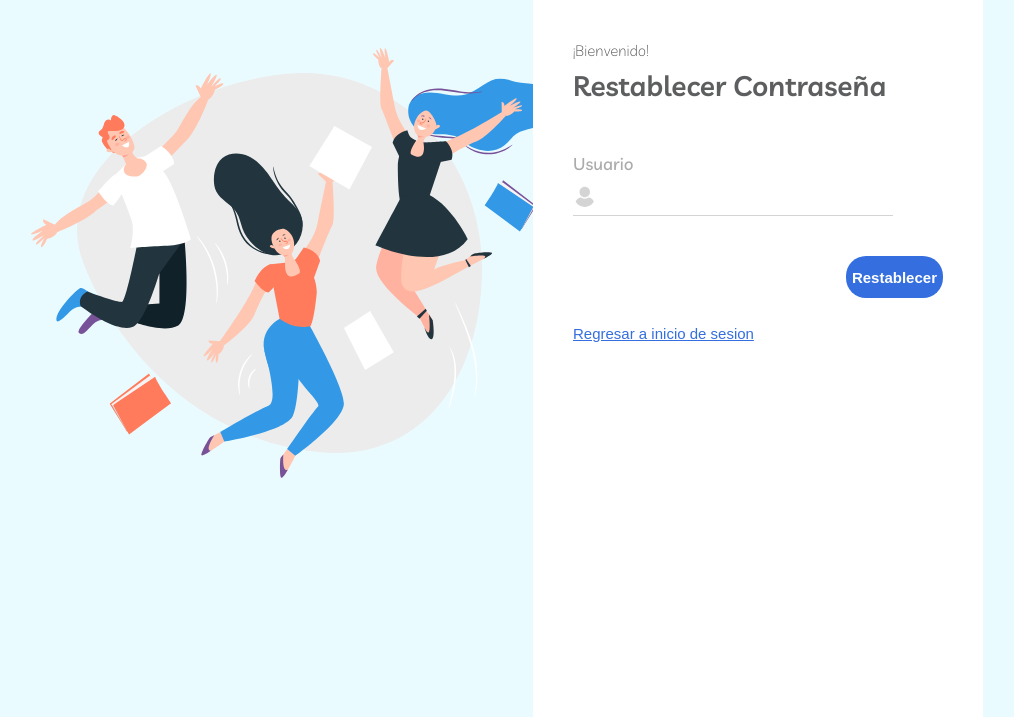
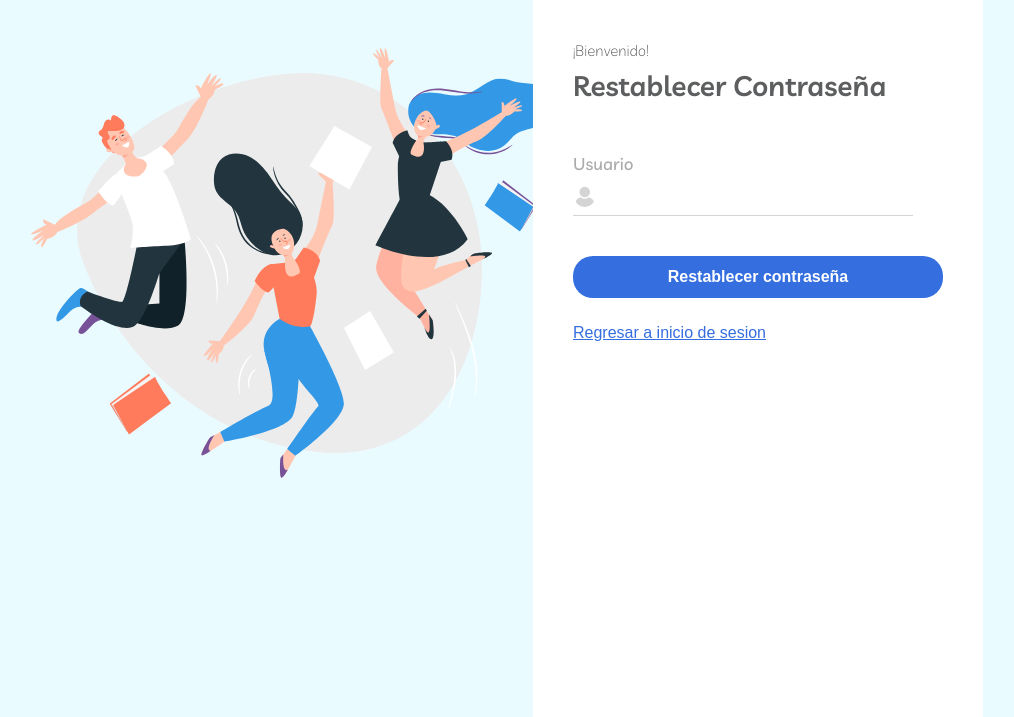
Before and after one commit to nicolasksq/porloschicos, a React app: page / in a window 1280 px wide. Shown: the part 83-800 px from the top of the page, without its empty margins (138-1152 px from the left). Built offline with nearby package versions, Linux system fonts and the light colour scheme.

Commit message:
posicionando elementos

```diff
--- a/src/screens/Login/components/Button/index.module.scss
+++ b/src/screens/Login/components/Button/index.module.scss
@@ -4,7 +4,7 @@
   border: none;
   border-radius: 20px;
   font-weight: 700;
-  font-size: 15px;
+  font-size: 16px;
   transition: background-color .5s ease;
   background-color: transparent;
 
--- a/src/screens/Login/components/restorePassword/index.js
+++ b/src/screens/Login/components/restorePassword/index.js
@@ -26,9 +26,7 @@ function RestorePassword() {
         </div>
         <br />
         <div className={styles.containerButton}>
-          <div className={styles.button}>
-            <Button>Restablecer</Button>
-          </div>
+          <Button>Restablecer contraseña</Button>
           <br />
           <Button variantStyle="anchor">
             Regresar a inicio de sesion
--- a/src/screens/Login/components/restorePassword/index.module.scss
+++ b/src/screens/Login/components/restorePassword/index.module.scss
@@ -7,17 +7,10 @@
 .containerButton {
   display: flex;
   flex-direction: column;
-  justify-content: space-around;
-
-}
-
-.button {
-  display: flex;
-  flex-direction: row-reverse;
 }
 
 @media screen and (min-width: 768px) {
   .containerInput {
-    padding: 20px 50px 20px 0;
+    padding: 20px 30px 20px 0;
   }
 }
```
